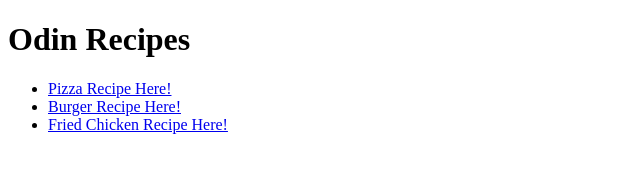
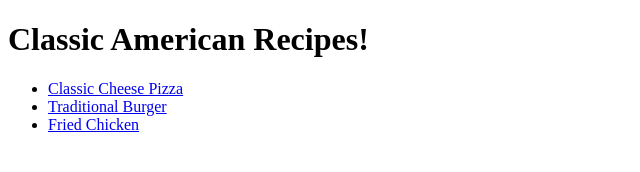
Before and after one commit to brianma03/odin-recipes, a plain HTML site: page index.html in a window 1280 px wide. Shown: the whole page, without its empty margins (0-640 px from the left). Drawn offline with Linux system fonts and the light colour scheme.

Commit message:
Changed title of document

```diff
--- a/index.html
+++ b/index.html
@@ -9,15 +9,15 @@
 
     <meta name="viewport" content="width=device-width, initial-scale=1.0">
 
-    <title>Document</title>
+    <title>Odin Recipes</title>
 </head>
 
 <body>
-    <h1>Odin Recipes</h1>
+    <h1>Classic American Recipes!</h1>
     <ul>
-        <li><a href = "recipes/pizza.html">Pizza Recipe Here!</a></li>
-        <li><a href = "recipes/burger.html">Burger Recipe Here!</a></li>
-        <li><a href = "recipes/fried_chicken.html">Fried Chicken Recipe Here!</a></li>
+        <li><a href = "recipes/pizza.html">Classic Cheese Pizza</a></li>
+        <li><a href = "recipes/burger.html">Traditional Burger</a></li>
+        <li><a href = "recipes/fried_chicken.html">Fried Chicken</a></li>
     </ul>
 
 
```
